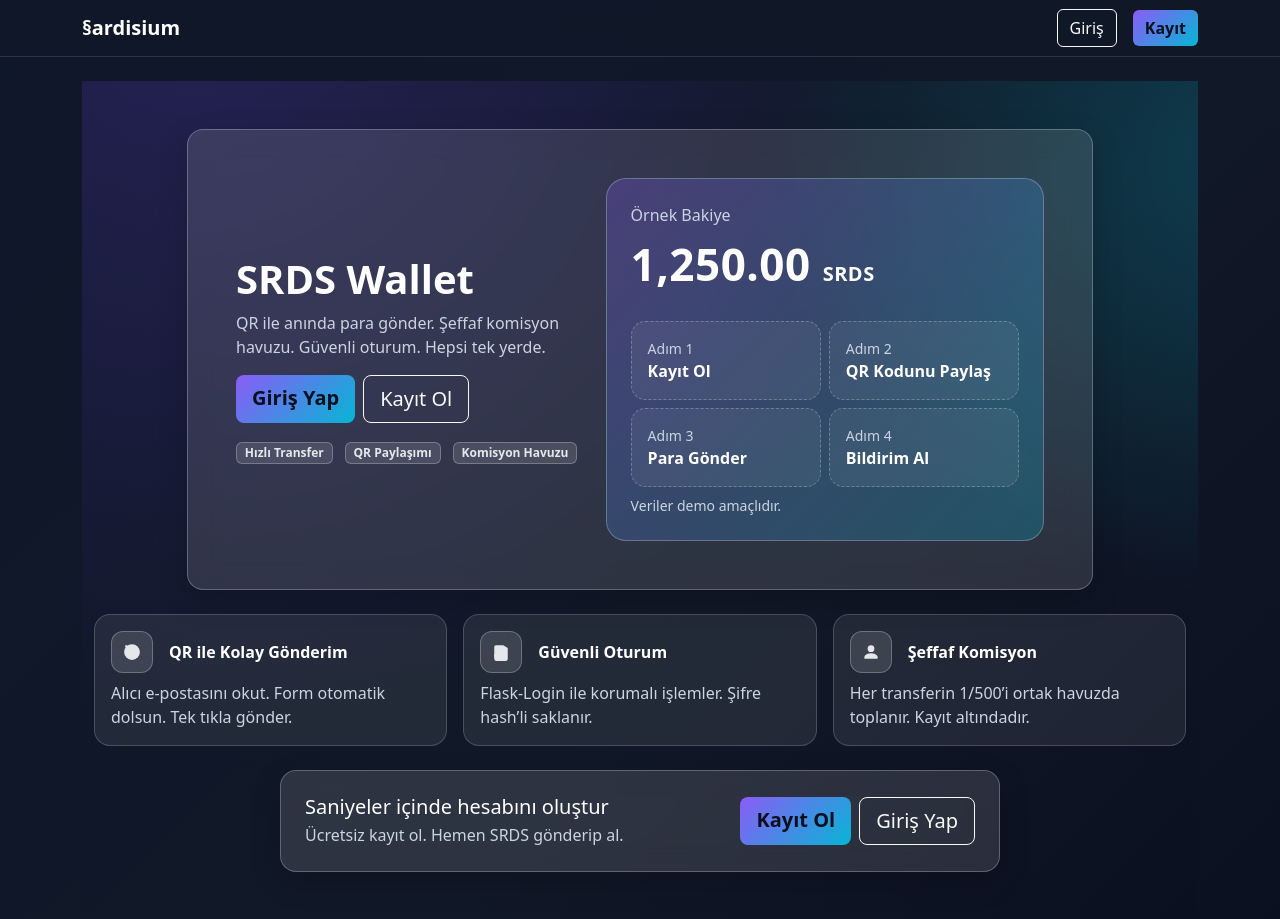
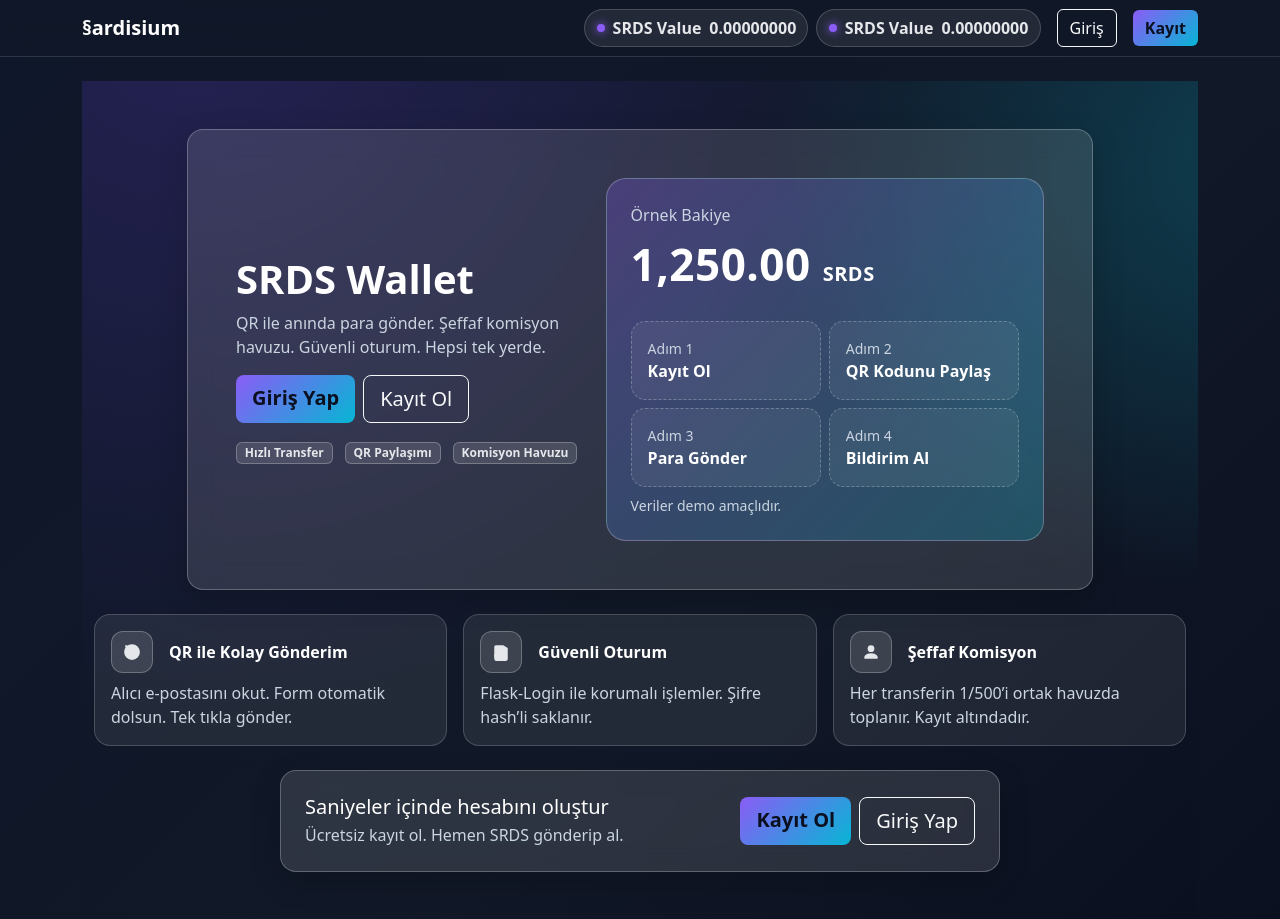
Before and after one commit to ardagencer1206/wallet, a Flask app: page / in a window 1280 px wide. Shown: the top 919 px of the page. Run offline with Flask 3, Linux system fonts and the light colour scheme.

Commit message:
Update base.html

```diff
--- a/templates/base.html
+++ b/templates/base.html
@@ -6,38 +6,40 @@
     <title>Sardis § Wallet</title>
     <link href="https://cdn.jsdelivr.net/npm/bootstrap@5.3.3/dist/css/bootstrap.min.css" rel="stylesheet">
     <style>
-      body {
-        background: linear-gradient(135deg, #0f172a, #111827 60%, #0b1020);
-        min-height: 100vh;
-        color: #fff;
+      body{background:linear-gradient(135deg,#0f172a,#111827 60%,#0b1020);min-height:100vh;color:#fff}
+      .navbar{background:rgba(17,25,40,.65)!important;backdrop-filter:blur(12px);border-bottom:1px solid rgba(255,255,255,.12)}
+      .navbar-brand{font-weight:700;color:#fff!important}
+      .btn-icon{width:40px;height:40px;border-radius:12px;display:grid;place-items:center;padding:0}
+      .alert{border-radius:.75rem}
+      .btn-gradient{background:linear-gradient(135deg,#8b5cf6,#06b6d4);border:0;color:#0b1020;font-weight:600}
+      /* SRDS Value chip */
+      .metric-chip{
+        display:flex;align-items:center;gap:.5rem;
+        padding:.35rem .7rem;border-radius:999px;
+        background:rgba(255,255,255,.08);border:1px solid rgba(255,255,255,.18);
+        color:#e5e7eb;font-weight:600
       }
-      .navbar {
-        background: rgba(17, 25, 40, 0.65) !important;
-        backdrop-filter: blur(12px);
-        border-bottom: 1px solid rgba(255,255,255,.12);
-      }
-      .navbar-brand {
-        font-weight: 700;
-        color: #fff !important;
-      }
-      .btn-icon {
-        width: 40px;
-        height: 40px;
-        border-radius: 12px;
-        display: grid;
-        place-items: center;
-        padding: 0;
-      }
-      .alert {
-        border-radius: .75rem;
-      }
+      .metric-dot{width:8px;height:8px;border-radius:50%;background:#8b5cf6;box-shadow:0 0 10px #8b5cf6}
+      .metric-num{font-variant-numeric:tabular-nums}
     </style>
   </head>
   <body>
     <nav class="navbar navbar-expand-lg">
       <div class="container">
         <a class="navbar-brand" href="{{ url_for('home') }}">§ardisium</a>
-        <div class="ms-auto d-flex align-items-center gap-2">
+
+        <!-- SRDS value pill -->
+        <div class="ms-auto me-2 d-none d-md-block">
+          <div class="metric-chip" title="SRDS Value = Kasa TRY / Dolaşımdaki SRDS">
+            <span class="metric-dot"></span>
+            <span>SRDS&nbsp;Value</span>
+            <span class="metric-num">
+              {{ ('%.8f' % (srds_value or 0)) if srds_value is not none else '0.00000000' }}
+            </span>
+          </div>
+        </div>
+
+        <div class="d-flex align-items-center gap-2">
           {% if current_user.is_authenticated %}
             <a class="btn btn-outline-light btn-icon" href="{{ url_for('notifications') }}" title="Bildirimler">
               <svg xmlns="http://www.w3.org/2000/svg" width="18" height="18" fill="currentColor" viewBox="0 0 16 16">
@@ -66,6 +68,15 @@
               </svg>
             </a>
           {% else %}
+            <div class="me-2 d-none d-md-block">
+              <div class="metric-chip" title="SRDS Value = Kasa TRY / Dolaşımdaki SRDS">
+                <span class="metric-dot"></span>
+                <span>SRDS&nbsp;Value</span>
+                <span class="metric-num">
+                  {{ ('%.8f' % (srds_value or 0)) if srds_value is not none else '0.00000000' }}
+                </span>
+              </div>
+            </div>
             <a class="btn btn-outline-light me-2" href="{{ url_for('login') }}">Giriş</a>
             <a class="btn btn-gradient" href="{{ url_for('register') }}">Kayıt</a>
           {% endif %}
```
